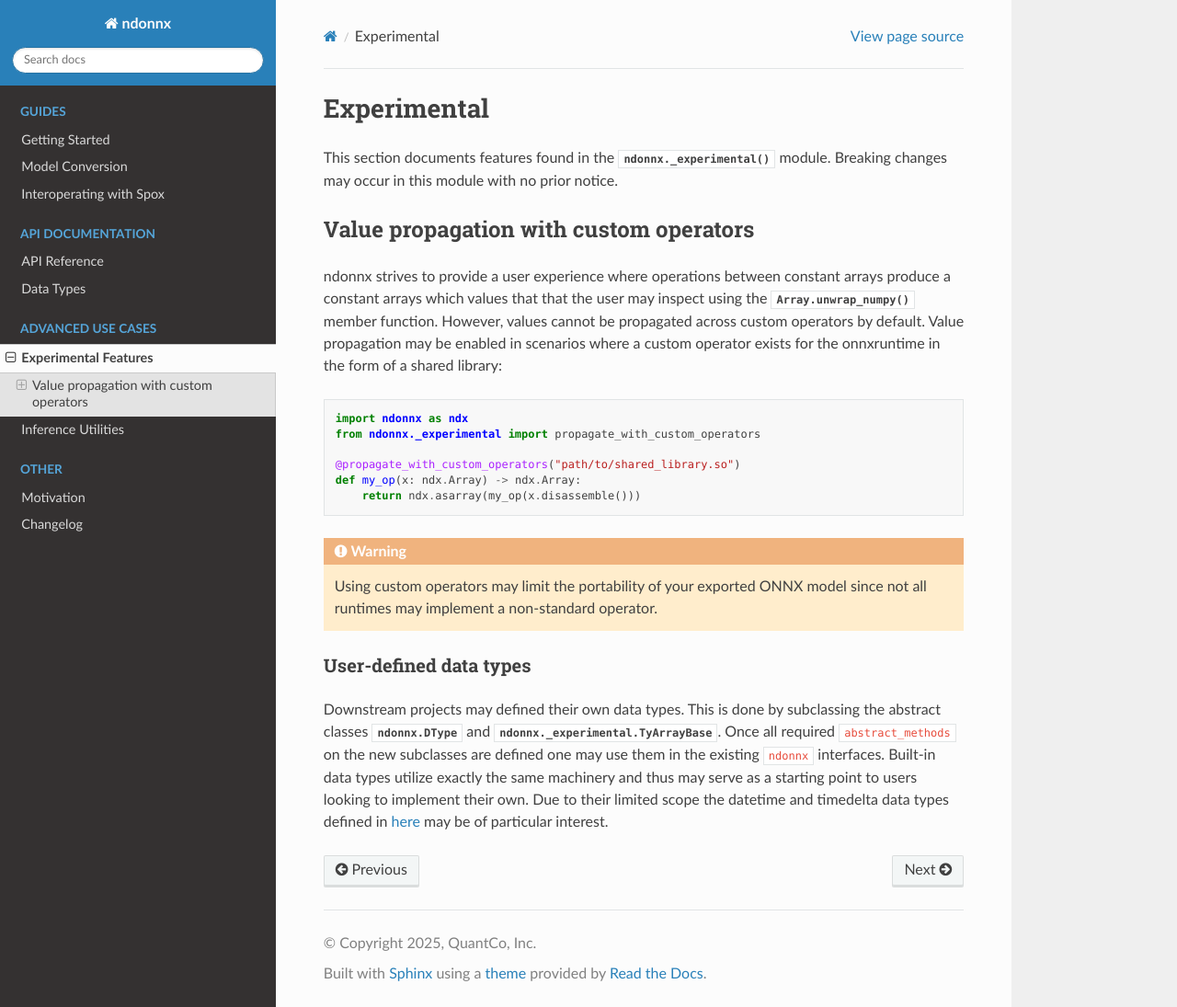
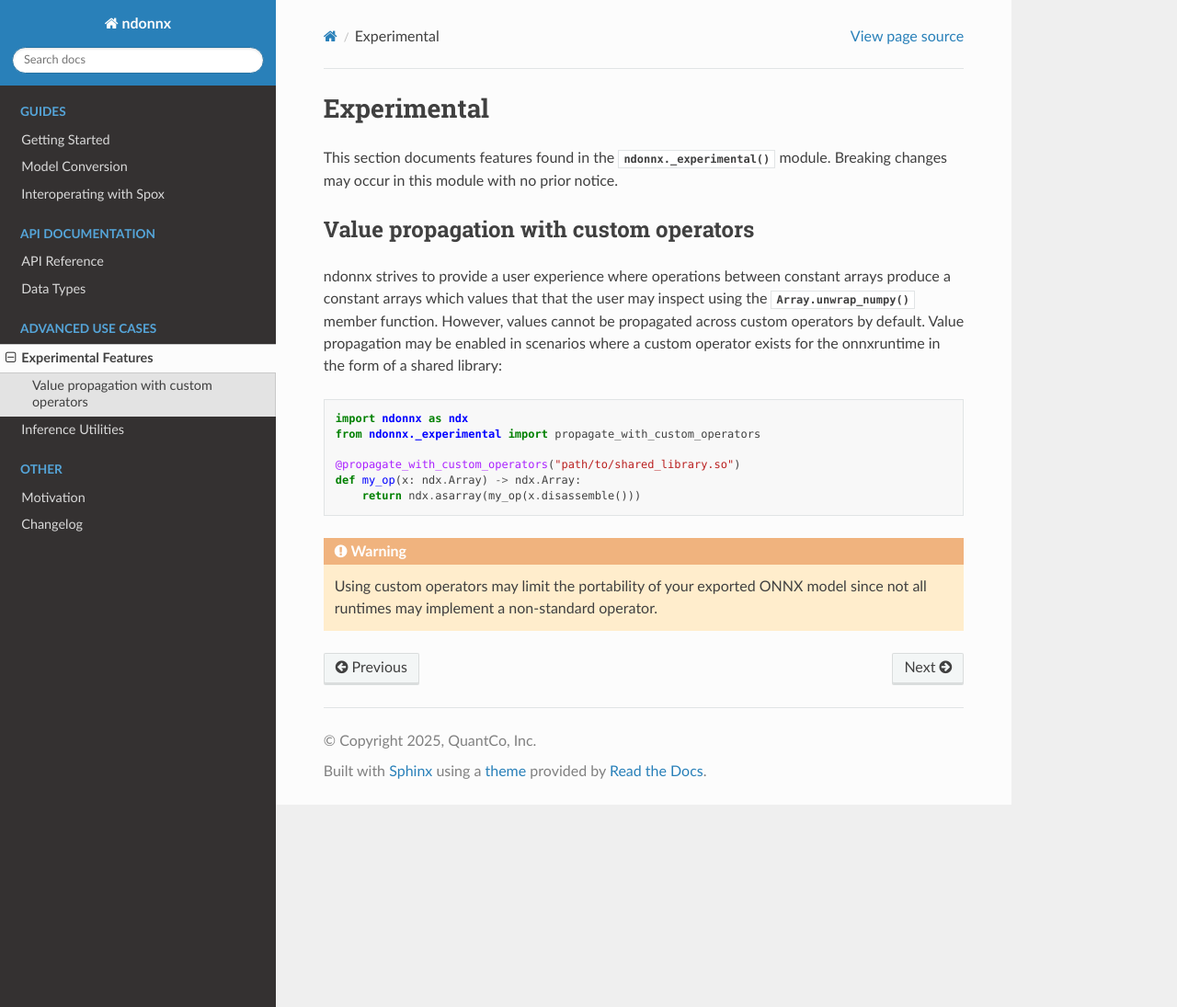
Before and after one commit to Quantco/ndonnx, a Sphinx documentation site: the page built from docs/experimental/experimental.rst, in a window 1280 px wide and 1095 px high. Shown: the whole window at 92% size. Built offline with Sphinx 7.4.7 and the Read the Docs theme 3.1.0, drawn with Linux system fonts in a browser that asks for light colours; the version number could not be read and is left out.

Commit message:
Move refactoring.md to /docs

```diff
--- a/docs/experimental/experimental.rst
+++ b/docs/experimental/experimental.rst
@@ -25,13 +25,3 @@ Value propagation may be enabled in scenarios where a custom operator exists for
 
 .. warning::
     Using custom operators may limit the portability of your exported ONNX model since not all runtimes may implement a non-standard operator.
-
-
-User-defined data types
------------------------
-
-Downstream projects may defined their own data types.
-This is done by subclassing the abstract classes :class:`ndonnx.DType` and :class:`ndonnx._experimental.TyArrayBase`.
-Once all required ``abstract_methods`` on the new subclasses are defined one may use them in the existing ``ndonnx`` interfaces.
-Built-in data types utilize exactly the same machinery and thus may serve as a starting point to users looking to implement their own.
-Due to their limited scope the datetime and timedelta data types defined in `here <https://github.com/Quantco/ndonnx/blob/typed-array/ndonnx/_typed_array/datetime.py>`_ may be of particular interest.
```
Also changed, not shown: docs/refactoring.md (renamed from refactoring.md).
